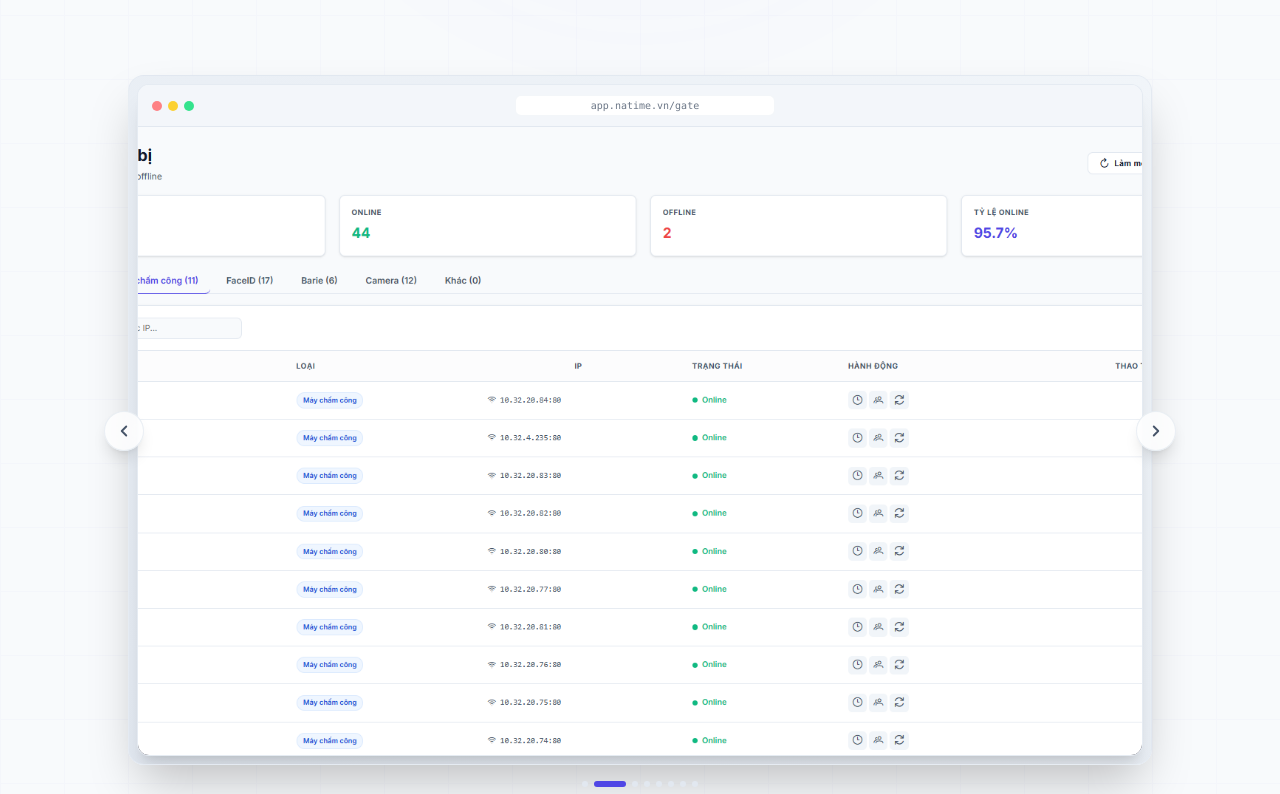
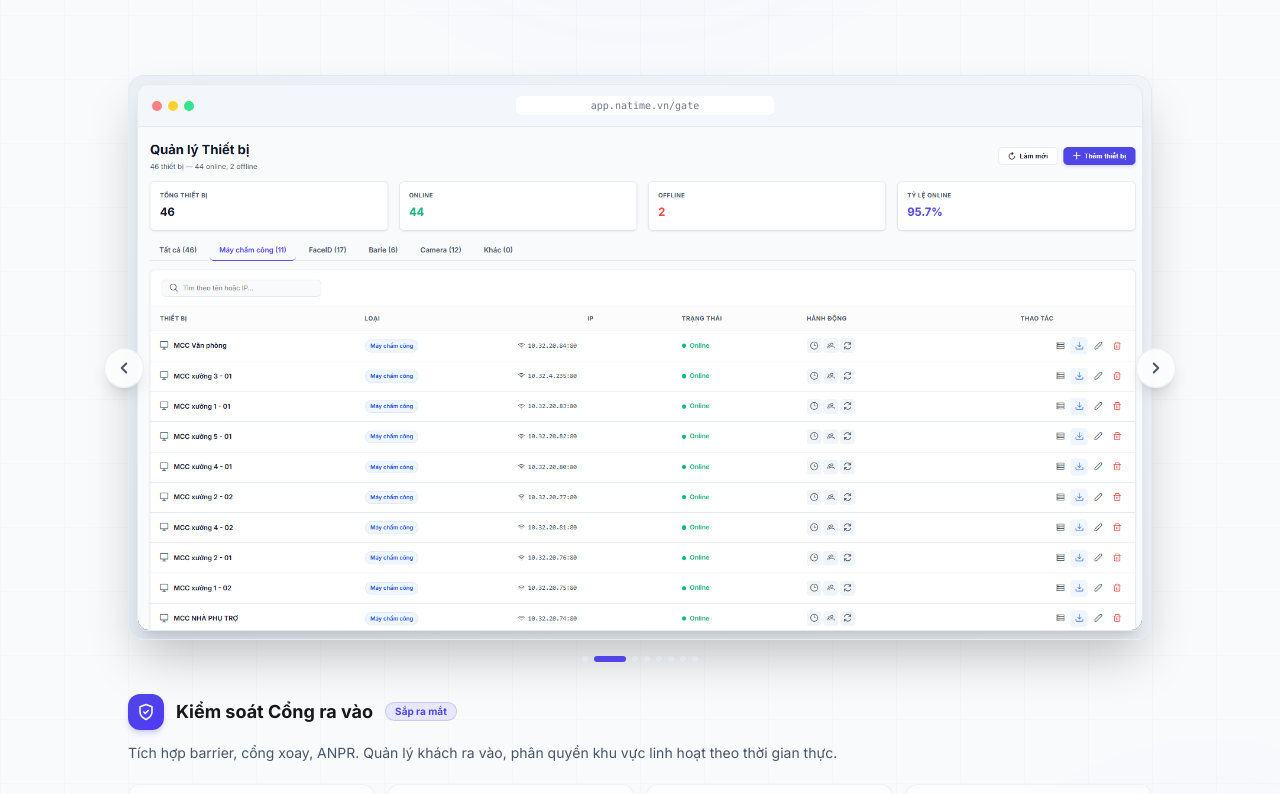
Before and after one commit to knghia2902/nATime-Web, a Next.js app: page / in a window 1280 px wide. Shown: the part 1580-2374 px from the top of the page. Built offline with nearby package versions, Linux system fonts and the light colour scheme; no server answers.

Commit message:
style: show screenshots at full natural height, remove aspect-ratio crop

```diff
--- a/src/components/sections/Features.tsx
+++ b/src/components/sections/Features.tsx
@@ -310,11 +310,11 @@ export default function Features() {
                       </div>
                       <div className="w-8 shrink-0" />
                     </div>
-                    <div className="relative aspect-[16/10] overflow-hidden bg-slate-950">
+                    <div className="relative overflow-hidden bg-slate-950">
                       <img
                         src={current.image}
                         alt={t(current.titleVi, current.titleEn)}
-                        className="w-full h-full object-cover transform transition duration-500 group-hover:scale-[1.012]"
+                        className="w-full h-auto object-contain transform transition duration-500 group-hover:scale-[1.012]"
                       />
                     </div>
                   </div>
```
